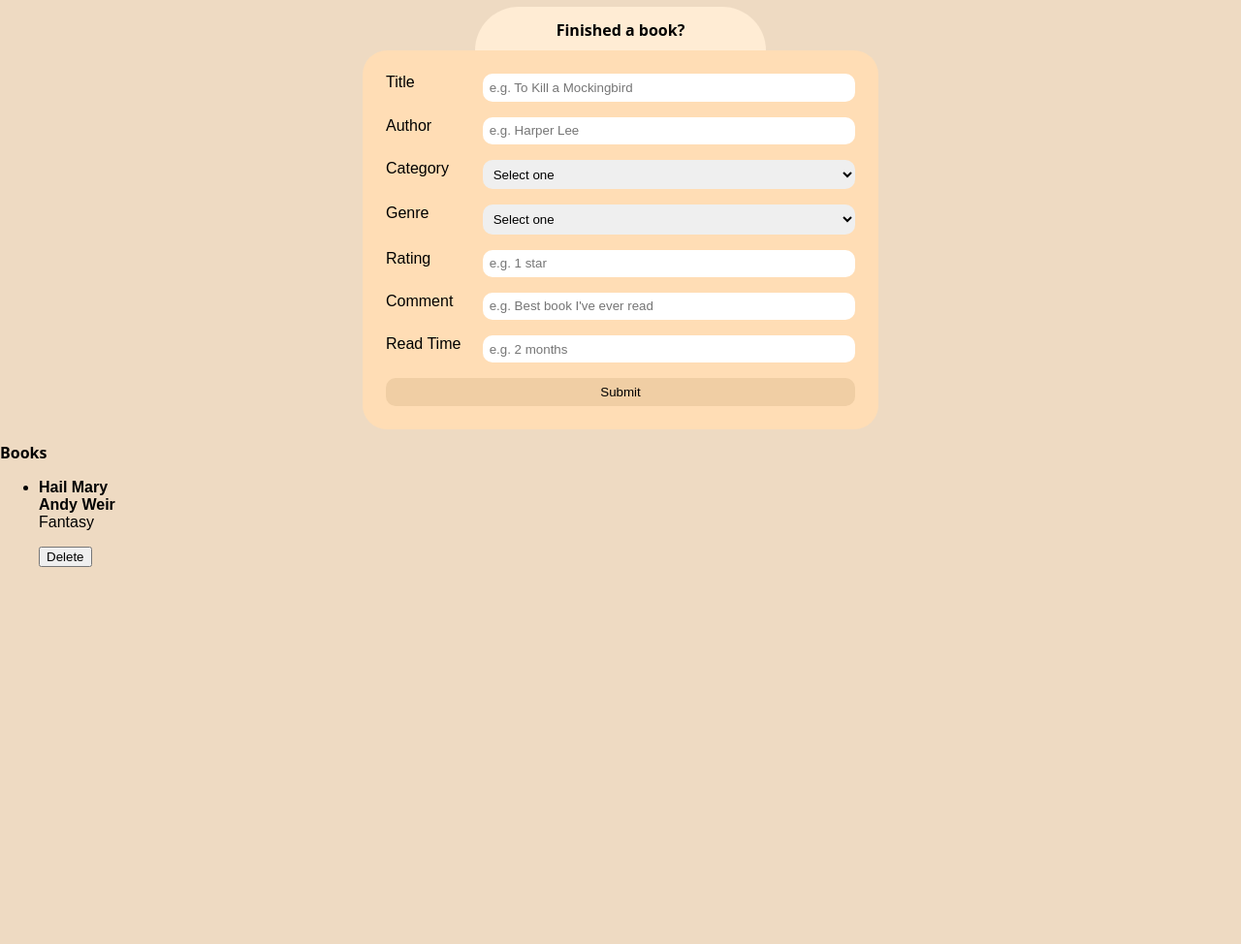
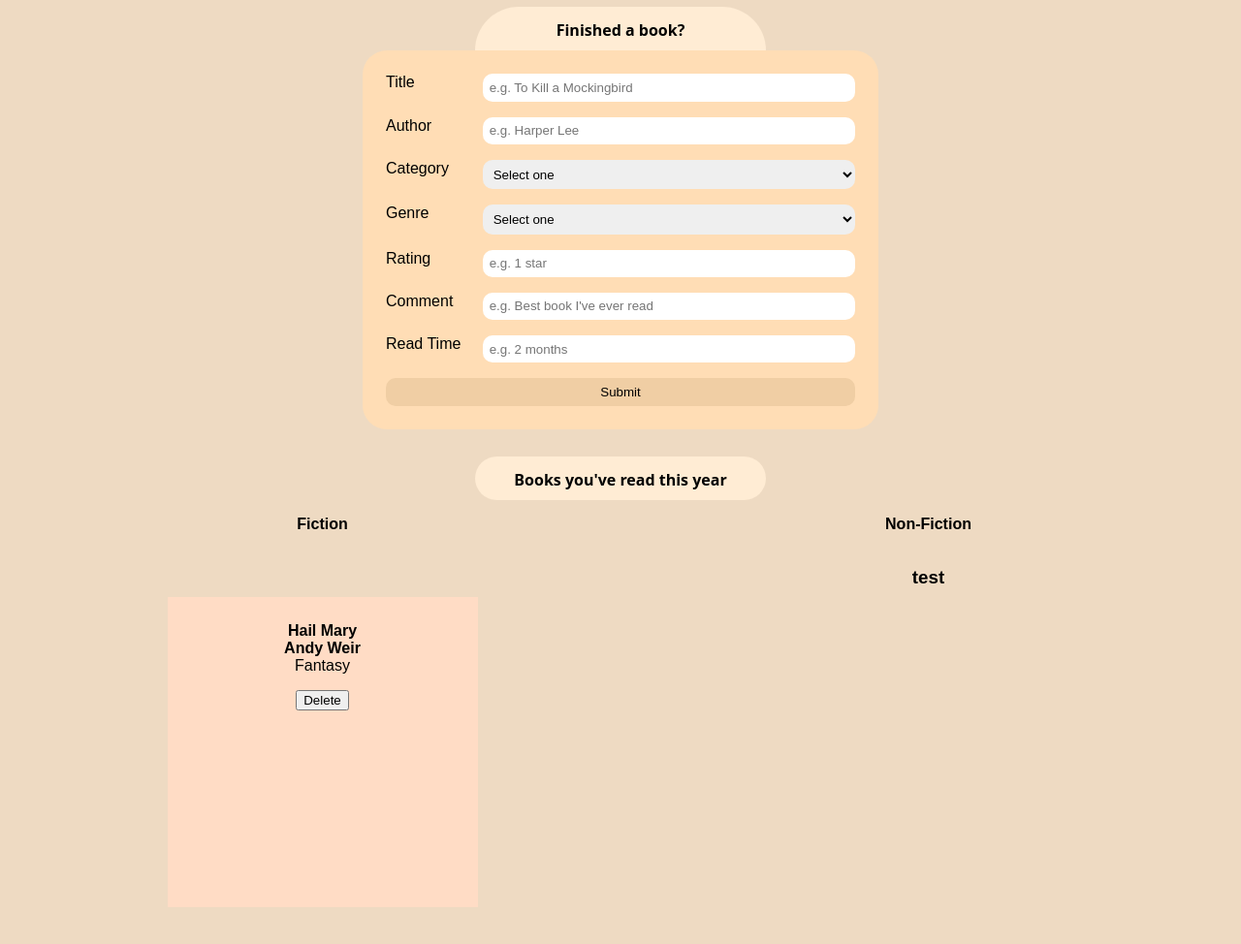
Before and after one commit to Xianater/calt2932-tracker, a website: page Public/index.html in a window 1280 px wide. Shown: the part 86-1060 px from the top of the page at 97% size. Before the commit the page ends 800 px from the top, so only its background shows below. Drawn offline with Linux system fonts and the light colour scheme.

Commit message:
Setting up book category list flexbox

```diff
--- a/Public/index.html
+++ b/Public/index.html
@@ -102,8 +102,36 @@
             </form>
         </div>
 
-        <h2>Books</h2>
-        <ul id="booklist"></ul>
+        <br>
+
+        <div id="booksread">
+        <h2 style="text-align: center;">Books you've read this year</h2>
+        </div>
+
+        <div id="fictionnonfictionlist">
+        <!-- <div id="fictionnonfiction">
+            <p><strong>Fiction</strong></p>
+            <p><strong>Non-Fiction</strong></p>
+        </div>
+        <div class="booksgrid">
+
+            <div id="booklist"></div>
+            <li>1</li>
+
+        </div> -->
+
+            <div id="category">
+                <p><strong>Fiction</strong></p>
+                <div id="booklist"></div>
+            </div>
+
+            <div id="category">
+                <p><strong>Non-Fiction</strong></p>
+                <div> <h3>test</h3> </div>
+            </div>
+
+        </div>
+
         <script src="script.js"></script>
     </body>
 </html>
--- a/Public/style.css
+++ b/Public/style.css
@@ -76,3 +76,85 @@
   align-items: center;
   justify-content: center;
 }
+
+#booksread {
+  background-color: #FFECD4;
+  width: 300px;
+  border: 0;
+  padding: 0px;
+  padding-bottom: 10px;
+  margin: 0 auto;
+  margin-top: 10px;
+  border-radius: 25px;
+  text-align: center;
+  display: flex;
+  align-items: center;
+  justify-content: center;
+}
+
+#fictionnonfictionlist {
+  max-width: 1200px;
+  min-width: 200px;
+  margin: 0 auto;
+  display: flex;
+  justify-content: space-evenly;
+  flex-wrap: wrap;
+  gap: 1rem;
+  column-gap: 50px;
+}
+
+#category {
+  max-width: 1200px;
+  margin: 0 auto;
+  column-gap: 50px;
+  width: auto;
+  margin: 0 auto;
+  text-align: center;
+  display: flex;
+  flex-direction: column;
+
+}
+
+/* #book-row {
+  width: 70%;
+  height: auto;
+  margin: auto;
+  align-items: center;
+  padding: 10px;
+  border-radius: 25px;
+  background-color: #FFDCC5;
+  border: 0px solid #c3c3c3;
+  display: flex;
+  flex-direction: row;
+  justify-content: space-evenly;
+} */
+
+
+
+/* @media (min-width: 600px) {
+  #fictionnonfictionlist { grid-template-columns: repeat(2, 1fr); }
+} */
+
+/* #booklist {
+  display: flex;
+  justify-content: center;
+} */
+
+li {
+  display: flex;
+  flex-direction: column;
+  /* justify-content: center; */
+  flex-wrap: wrap;
+  width: 300px;
+  height: 300px;
+  margin: 50px 0;
+  align-items: center;
+  padding: 10px;
+  background-color: #FFDCC5;
+  border: 0px solid #c3c3c3;
+}
+
+h3 {
+  width: 300px;
+  height: 300px;
+}
```
Lines whose indentation alone changed are shown as unchanged.
